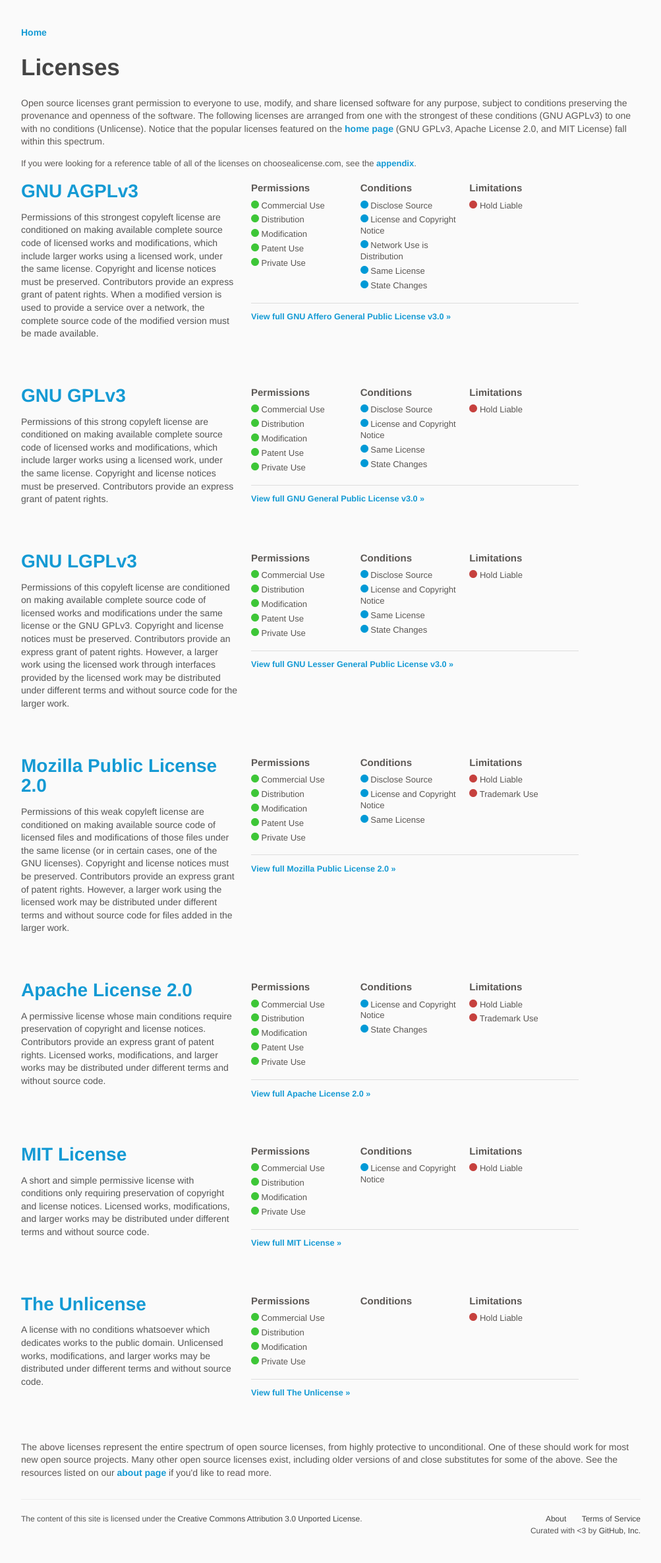
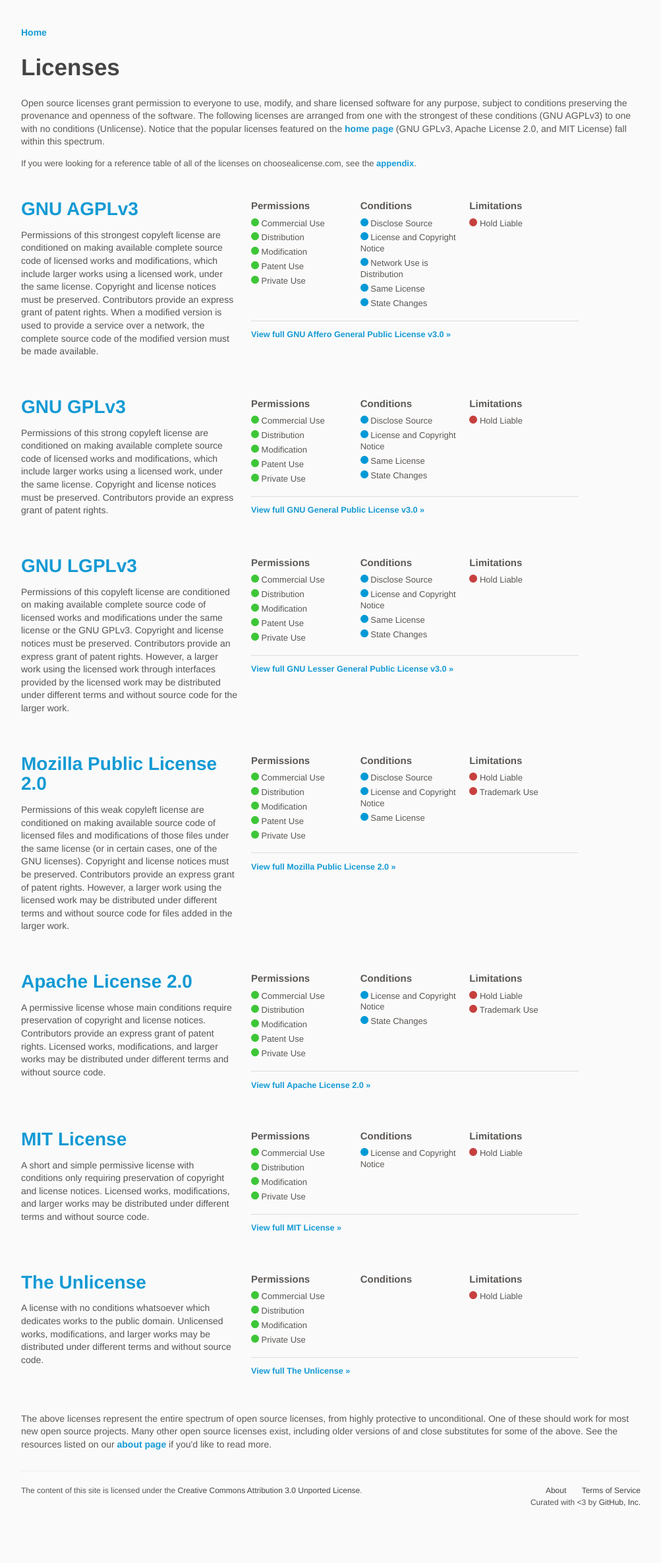
Before and after one commit to github/choosealicense.com, a Jekyll site: the page built from licenses.html, in a window 1280 px wide. Shown: the whole page at 66% size, without its empty margins (138-1141 px from the left). Built offline with Jekyll 4.4.1, drawn with Linux system fonts in a browser that asks for light colours; some web fonts are replaced; after the commit the page ends 2326 px from its top, so only the background shows below that.

Commit message:
vertical spacing

```diff
--- a/assets/css/application.scss
+++ b/assets/css/application.scss
@@ -150,7 +150,7 @@ strong {
 
 .license-overview {
   clear: both;
-  margin-bottom: 50px;
+  margin-bottom: 40px;
 }
 
 .license-overview-heading {
--- a/licenses.html
+++ b/licenses.html
@@ -6,7 +6,7 @@ title: Licenses
 ---
 
 <p>Open source licenses grant permission to everyone to use, modify, and share licensed software for any purpose, subject to conditions preserving the provenance and openness of the software. The following licenses are arranged from one with the strongest of these conditions (GNU AGPLv3) to one with no conditions (Unlicense). Notice that the popular licenses featured on the <a href="/">home page</a> (GNU GPLv3, Apache License 2.0, and MIT License) fall within this spectrum.</p>
-<p style="font-size:small">If you were looking for a reference table of all of the licenses on choosealicense.com, see the <a href="/appendix">appendix</a>.</p>
+<p style="font-size:small; margin-bottom: 40px">If you were looking for a reference table of all of the licenses on choosealicense.com, see the <a href="/appendix">appendix</a>.</p>
 
 {% include license-overview.html license-id="agpl-3.0" %}
 {% include license-overview.html license-id="gpl-3.0" %}
```
